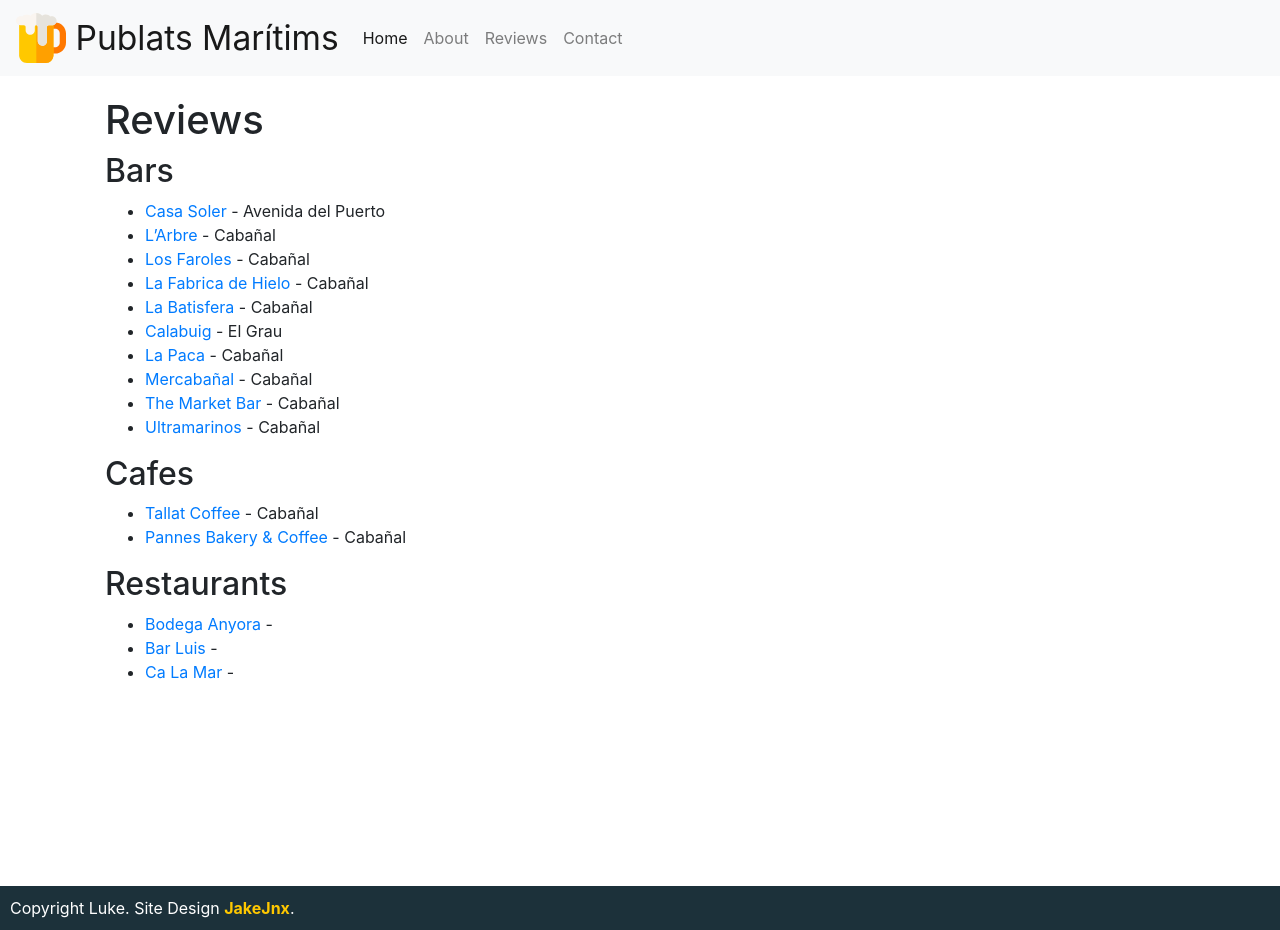
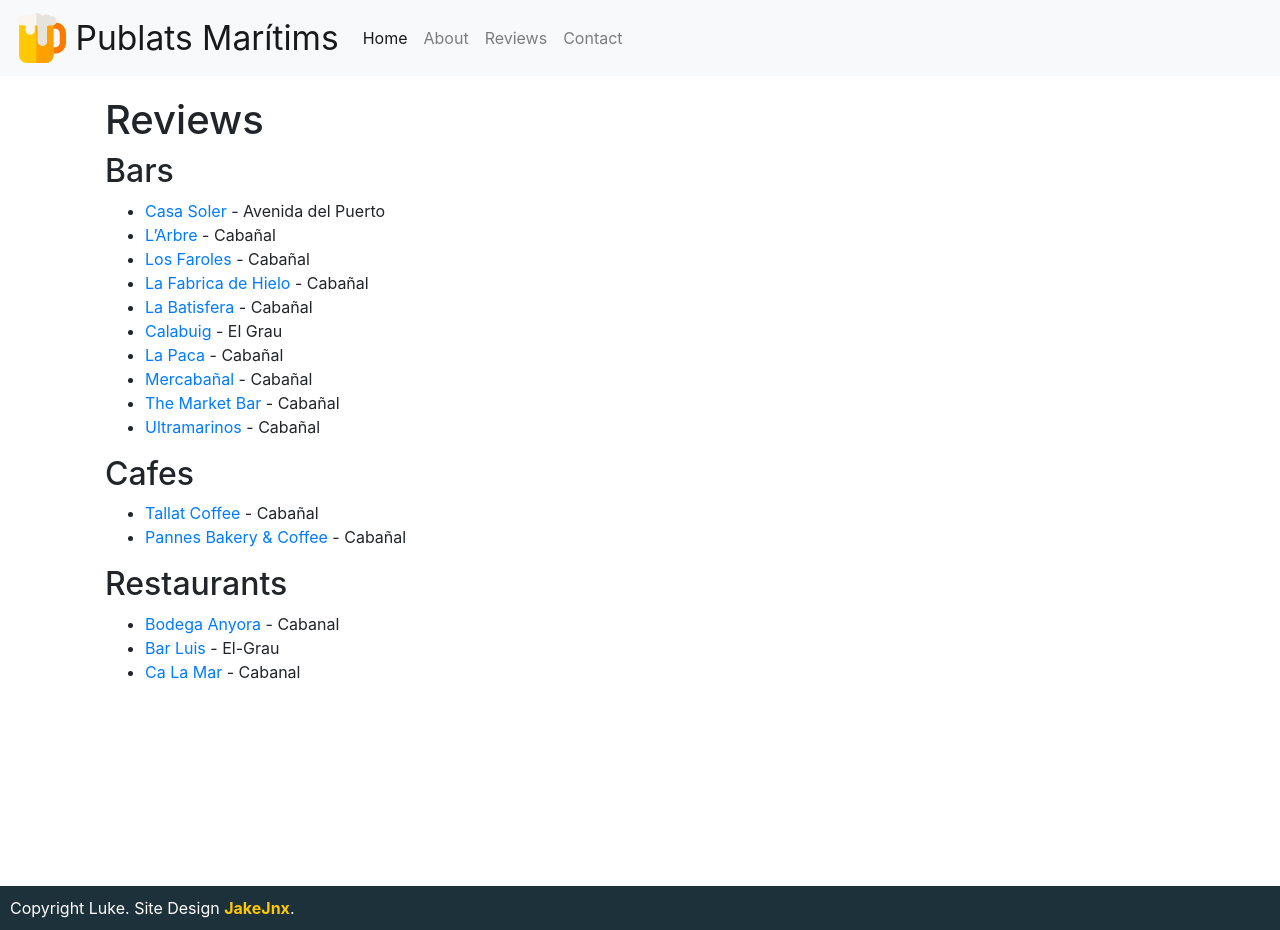
Before and after one commit to jakejnx/publats.com, a Jekyll site: the page built from reviews.md, in a window 1280 px wide. Built offline with Jekyll 4.4.1, drawn with Linux system fonts in a browser that asks for light colours; nearby versions of some CDN libraries; part of the change alters nothing that is shown.

```diff
--- a/reviews.md
+++ b/reviews.md
@@ -22,6 +22,6 @@ layout: page
 ## Restaurants
 <ul>
 {% for restaurants in site.restaurants %}
-<li><a href="{{ restaurants.url }}"> {{ restaurants.title }}</a> - {{ restaurants.tags }} </li>
+<li><a href="{{ restaurants.url }}"> {{ restaurants.title }}</a> - {{ restaurants.categories }} </li>
 {% endfor %}
 </ul>
```
